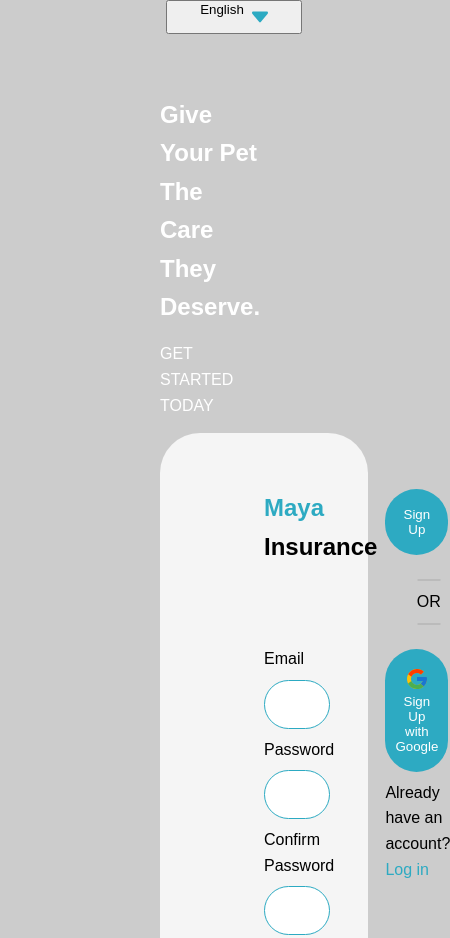
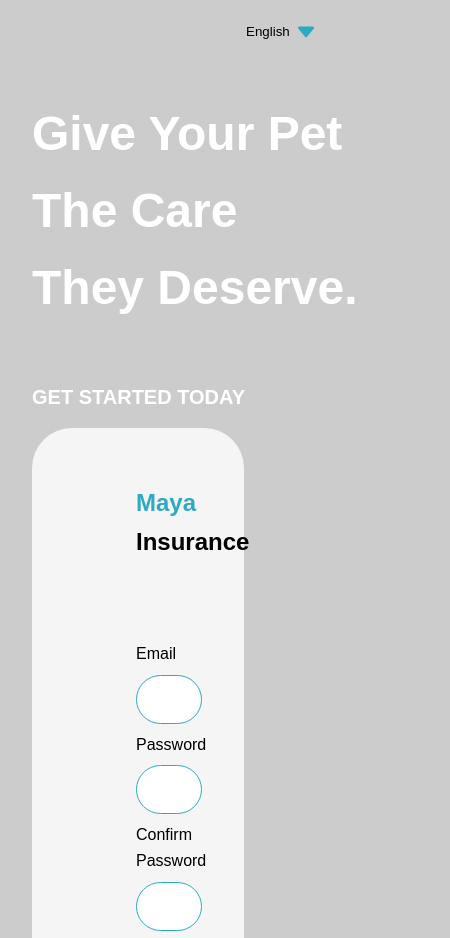
Before and after one commit to Dike-Code/Maya-Insurance_DCTP, a website: page components/signup.html in a window 390 px wide. Shown: the top 938 px of the page, 450 px wide, since content can reach past the window. Drawn offline with Linux system fonts and the light colour scheme.

Commit message:
Fixed Bugs: Structured & responsive

```diff
--- a/components/signup.html
+++ b/components/signup.html
@@ -19,7 +19,7 @@
       <p>GET STARTED TODAY</p>
     </section>
     <form action="">
-      <h2><span class="accent">Maya</span> Insurance</h2>
+      <h2><a href="../index.html"><span class="accent">Maya</span> Insurance</a></h2>
       <div>
         <label for="email">Email</label>
         <input type="text" name="email" placeholder="Enter your email here">
@@ -40,9 +40,9 @@
           <img class="line" src="../img/line.svg" alt="">
         </div>
         <button class="sign">
-            <img class="google" src="../img/google.svg" alt="">
-            <p>Sign Up with Google</p>
-          </button>
+          <img class="google" src="../img/google.svg" alt="">
+          <p>Sign Up with Google</p>
+        </button>
       </div>
       <p class="login">Already have an account? <span class="accent">Log in</span></p>
     </form>
--- a/scss/architectures/components/_signup.scss
+++ b/scss/architectures/components/_signup.scss
@@ -2,16 +2,21 @@
   color: $white;
   height: 100%;
   width: 100%;
+  max-width: $maxWidth;
+  margin: auto;
   background-color: #ccc;
-  padding: 6rem 10rem;
+  padding: 6rem 2rem;
   position: relative;
+  font-family: $poppins;
 
   &__button {
+    position: absolute;
+    top: 1.5rem;
+    right: 0.5rem;
     width: 8.5rem;
-    position: absolute;
-    top: 0;
-    right: 5.5rem;
-    @include flex(row, center, center, 8px);
+    border: none;
+    background-color: transparent;
+    @include flex(row, flex-start, flex-start, 8px);
 
     img {
       width: 1rem;
@@ -20,24 +25,43 @@
   }
 
   main {
-    @include flex(row, space-between, center, 0);
+    @include flex(row, space-between, flex-start, 0);
 
-    header {
+    section {
+      @include flex(column, flex-start, flex-start, 2.5rem);
       max-width: 24rem;
+
+      h2 {
+        font-size: 3rem;
+        font-weight: 700;
+      }
+
+      p {
+        font-family: $montserrat;
+        font-size: 1.25rem;
+        font-weight: 600;
+      }
     }
 
     form {
       color: black;
-      width: 80%;
+      width: 65%;
       max-width: 55.125rem;
-      max-height: 51.9375rem;
       padding: 3.5rem 6.5rem;
       border-radius: 2.5rem;
       background: rgba(255, 255, 255, 0.80);
       @include flex(column, flex-start, flex-start, 0.5rem);
 
+      a {
+        color: black;
+      }
+
       h2 {
         margin-bottom: 4.5rem;
+      }
+
+      label {
+        font-family: $montserrat;
       }
 
       div {
@@ -58,22 +82,29 @@
           border: none;
           border-radius: 2.5rem;
           align-self: stretch;
+          font-family: $poppins;
         }
-
-
-
       }
 
       .sign-button {
         @include flex(column, center, center, 1.5rem);
+        margin-block: 2.5rem 1.5rem;
 
         div {
+          @include flex(row, center, center, 1.5rem);
+
           .line {
             width: 1.5rem;
             height: 2px;
           }
         }
 
+        .sign {
+          @include flex(row, center, center, 1rem);
+          background-color: transparent;
+          border: 1px solid  #000;
+          color: #000;
+        }
 
         p {
           margin: 0;
@@ -93,5 +124,17 @@
         align-self: center;
       }
     }
+
   }
 }
+
+
+// RESPONSIVENESS
+$breakpoint-mobile: 568px;
+@media (min-width: $breakpoint-mobile) {
+  .signup main form {
+    width: 100%;
+    padding: 5rem;
+    margin-top: 2rem;
+  }
+}
```
Also changed, not shown: css/main.css, 1 other file.
